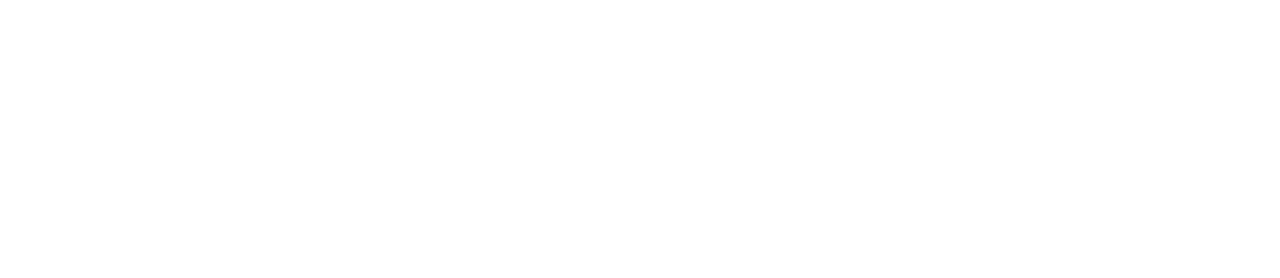
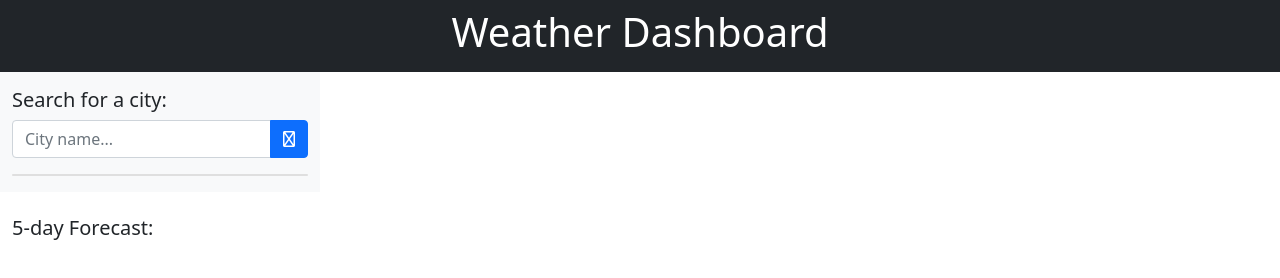
Before and after one commit to J-Santoyo/Weather-Dashboard, a plain HTML site: page index.html in a window 1280 px wide. Drawn offline with nearby package versions, Linux system fonts and the light colour scheme.

Commit message:
created html page for weather dashboard

```diff
--- a/index.html
+++ b/index.html
@@ -4,9 +4,54 @@
     <meta charset="UTF-8">
     <meta http-equiv="X-UA-Compatible" content="IE=edge">
     <meta name="viewport" content="width=device-width, initial-scale=1.0">
-    <title>Document</title>
+    <!-- Font Awesome -->
+    <script src="https://kit.fontawesome.com/ca89a4b9f5.js" crossorigin="anonymous"></script>
+    <!-- Bootstrap -->
+    <link href="https://cdn.jsdelivr.net/npm/bootstrap@5.1.3/dist/css/bootstrap.min.css" rel="stylesheet" integrity="sha384-1BmE4kWBq78iYhFldvKuhfTAU6auU8tT94WrHftjDbrCEXSU1oBoqyl2QvZ6jIW3" crossorigin="anonymous">
+    <!-- CSS Stylesheet -->
+    <link rel="stylesheet" href="assets/style.css">
+    <title>Weather Dashboard</title>
 </head>
 <body>
-
+    <!-- Main Heading -->
+<div class="bg-dark pt-2 pb-2">
+    <div class="container">
+        <h1 class="text-center text-white">Weather Dashboard</h1>
+    </div>
+</div>
+<!-- Main Content Container -->
+<div class="container-fluid">
+    <!-- Row Class -->
+    <div class="row">
+        <div class="col-lg-3 bg-light pt-3 pb-3">
+            <!-- Search for a city heading -->
+            <h5>Search for a city:</h5>
+            <div class="input-group mb-3">
+                <input id="searchTerm" type="text" class="form-control" placeholder="City name..." class="input-group-append">
+                <!-- Search Button -->
+                <button id="searchBtn" class="btn btn-primary" type="button" id="button-addon2"><i class="far fa-search"></i></button>
+            </div>
+            <!-- Card for list of 5 days of weather -->
+            <div class="card">
+                <ul class="list-group list-group-flush list">
+                </ul>
+            </div>
+        </div>
+        <!-- Column for current city -->
+        <div class="col-lg-9">
+            <div id="currentCity" class="mt-4">
+            </div>
+        </div>
+    </div>
+    <!-- Forecast Container -->
+    <div class="mt-4 col-md-12">
+        <h5 id="castH5" class="mt-3 hide">5-day Forecast:</h5>
+        <div id="forecast" class="row">
+        </div>
+    </div>
+</div>
+<!-- Scripts for jquery and javascript -->
+<script src="https://cdnjs.cloudflare.com/ajax/libs/jquery/3.2.1/jquery.min.js"></script>
+<script src="assets/script.js"></script>
 </body>
 </html>
```
Also changed, not shown: assets/script.js (added), assets/style.css (added).
